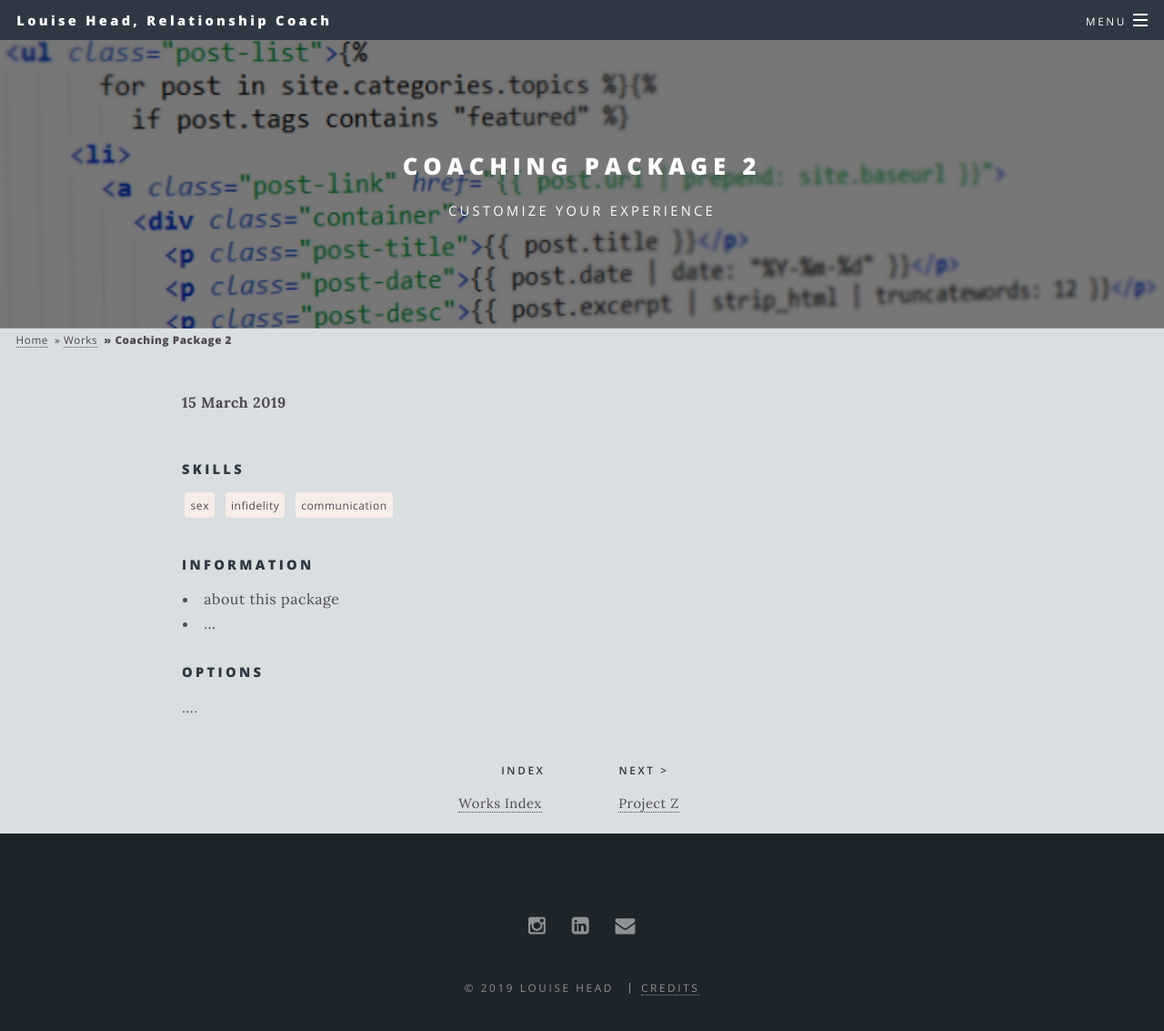
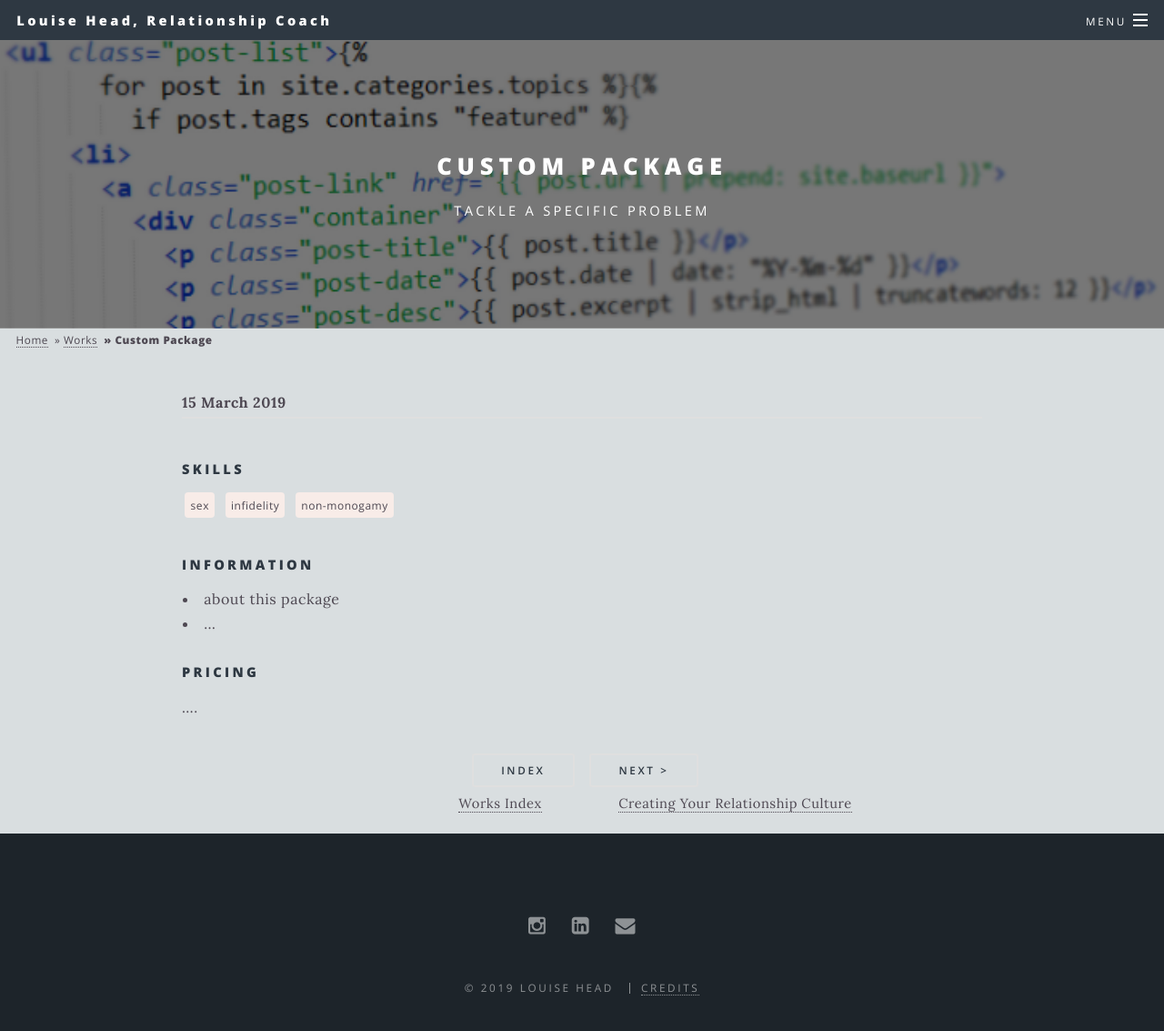
Before and after one commit to lehead/lehead.github.io, a Jekyll site: the page built from _posts/2019-03-15-custom-package.md, in a window 1280 px wide and 1180 px high. Shown: the top 1133 px of the window at 91% size. Built offline with Jekyll 4.4.1, drawn with Linux system fonts in a browser that asks for light colours.

Commit message:
add packages

```diff
--- a/_posts/2019-03-15-coaching-example2.md
+++ b/_posts/2019-03-15-custom-package.md
@@ -1,13 +1,13 @@
 ---
 priority: 0.7
-title: Coaching Package 2
-excerpt: customize your experience
+title: Custom Package
+excerpt: tackle a specific problem
 categories: works
 background-image: works-sample.png
 tags:
   - sex
   - infidelity
-  - communication
+  - non-monogamy
 ---
 
 #### Information
@@ -15,6 +15,6 @@ tags:
 - about this package
 - ...
 
-#### Options
+#### Pricing
 
 ....
```
Also changed, not shown: _posts/2019-03-14-relationship-culture.md (added, +20 -0 lines).
